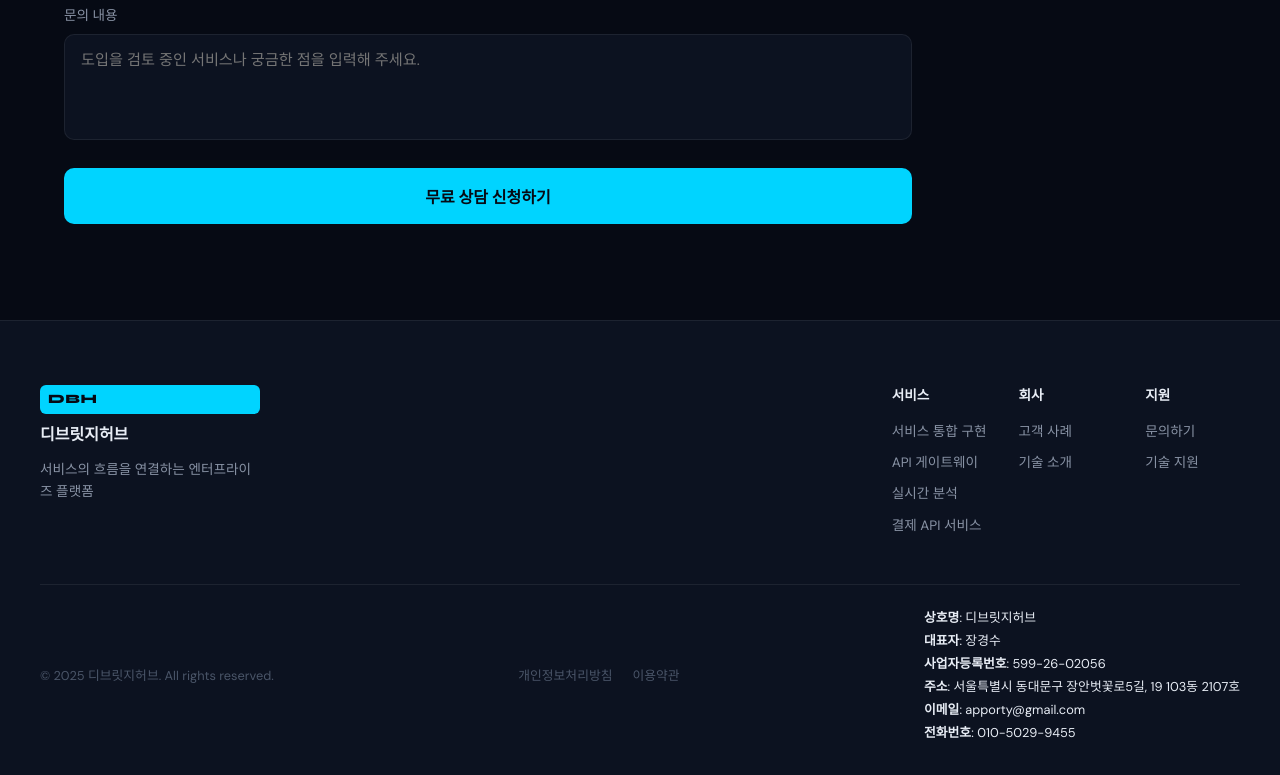
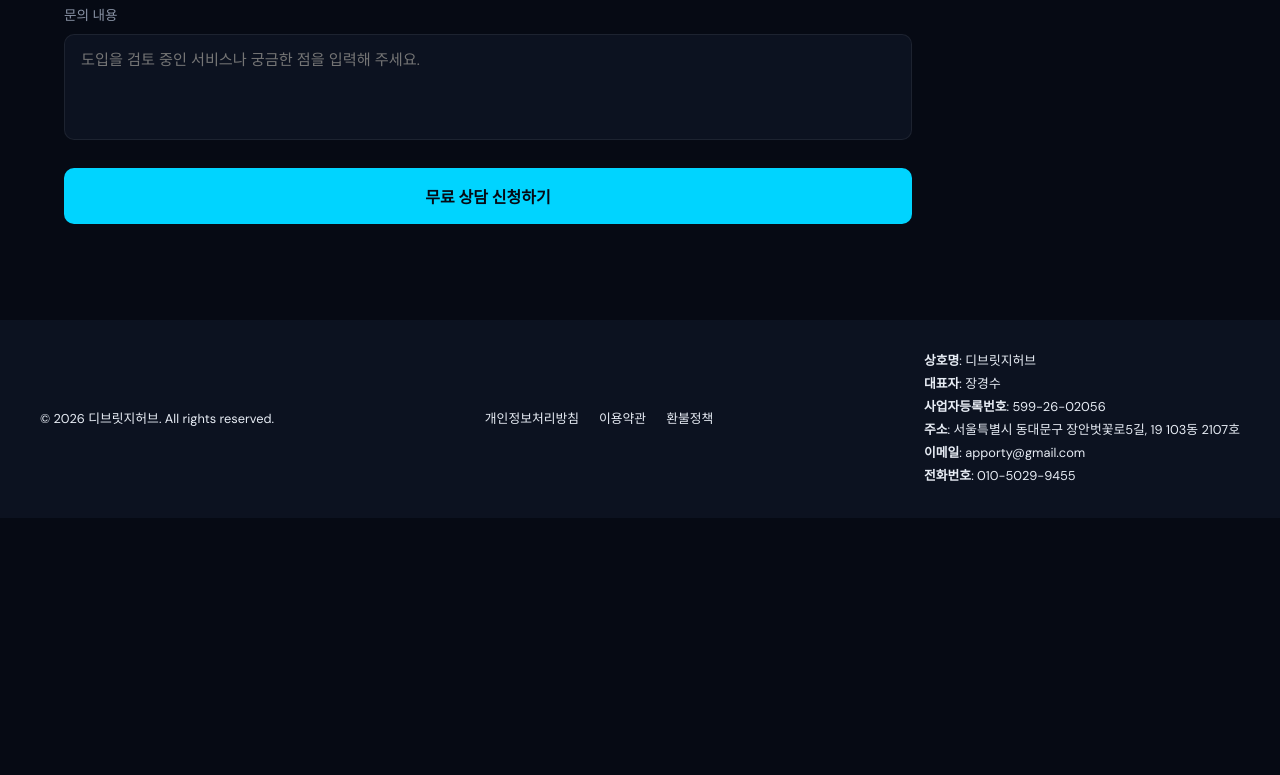
Before and after one commit to hightecbridge/dbridgehub-front-homepage, a React (Create React App) app: page / in a window 1280 px wide. Shown: the part 3277-4052 px from the top of the page. After the commit the page ends 3795 px from the top, so only its background shows below. Built offline with nearby package versions, Linux system fonts and the light colour scheme.

Commit message:
first commit

```diff
--- a/src/App.css
+++ b/src/App.css
@@ -708,8 +708,8 @@ body {
 /* ─── Footer ─── */
 .footer {
   background: var(--bg2);
-  border-top: 1px solid var(--border);
-  padding: 4rem 1.5rem 2rem;
+  border-top: none;
+  padding: 2rem 1.5rem 2rem;
 }
 .footer-inner {
   max-width: 1200px;
@@ -731,36 +731,11 @@ body {
 .footer-brand .logo-text { display: inline; }
 .footer-brand p { color: var(--text-muted); font-size: 0.85rem; max-width: 220px; margin-top: 0.25rem; }
 
-.footer-links {
-  display: grid;
-  grid-template-columns: repeat(3, 1fr);
-  gap: 2rem;
-}
-.footer-col {
-  display: flex;
-  flex-direction: column;
-  gap: 0.6rem;
-}
-.footer-col strong {
-  font-family: var(--font-display);
-  font-size: 0.85rem;
-  font-weight: 700;
-  color: var(--text);
-  margin-bottom: 0.25rem;
-}
-.footer-col a {
-  color: var(--text-muted);
-  text-decoration: none;
-  font-size: 0.85rem;
-  transition: color var(--transition);
-}
-.footer-col a:hover { color: var(--cyan); }
-
 .footer-bottom {
   max-width: 1200px;
   margin: 0 auto;
-  padding-top: 1.5rem;
-  border-top: 1px solid var(--border);
+  padding-top: 0;
+  border-top: none;
   display: flex;
   flex-direction: column;
   gap: 0.75rem;
@@ -770,13 +745,13 @@ body {
 @media (min-width: 600px) {
   .footer-bottom { flex-direction: row; justify-content: space-between; text-align: left; flex-wrap: wrap; }
 }
-.footer-bottom p { color: var(--text-dim); font-size: 0.8rem; }
+.footer-bottom p { color: var(--text); font-size: 0.8rem; }
 .footer-legal { display: flex; gap: 1.25rem; }
-.footer-legal a { color: var(--text-dim); font-size: 0.8rem; text-decoration: none; }
-.footer-legal a:hover { color: var(--text-muted); }
+.footer-legal a { color: var(--text); font-size: 0.8rem; text-decoration: none; }
+.footer-legal a:hover { color: var(--cyan); }
 
 .footer-company {
-  color: var(--text-dim);
+  color: var(--text);
   font-size: 0.8rem;
   display: flex;
   flex-direction: column;
@@ -848,3 +823,31 @@ body {
 .terms-content p {
   margin-bottom: 0.75rem;
 }
+
+/* ─── Refund ─── */
+.refund-section {
+  padding: 4rem 0 5rem;
+}
+.refund-content {
+  max-width: 800px;
+  margin: 0 auto;
+  color: var(--text-muted);
+  font-size: 0.9rem;
+  line-height: 1.7;
+}
+.refund-content h1 {
+  font-family: var(--font-display);
+  font-size: 1.45rem;
+  margin: 0 0 1rem 0;
+  color: var(--text);
+}
+.refund-content h3 {
+  font-family: var(--font-display);
+  font-size: 1rem;
+  margin: 1.25rem 0 0.5rem;
+  color: var(--text);
+}
+.refund-content ul {
+  padding-left: 1.2rem;
+  margin-bottom: 0.75rem;
+}
--- a/src/App.js
+++ b/src/App.js
@@ -368,31 +368,56 @@ function Terms() {
         <div className={`terms-content ${inView ? 'visible' : ''}`}>
           <h3>제1조 (목적)</h3>
           <p>
-            본 약관은 디브릿지허브(이하 &quot;회사&quot;)가 제공하는 서비스 이용과 관련하여 회사와 이용자의 권리, 의무 및 책임사항을 규정함을 목적으로 합니다.
+            본 약관은 디브릿지허브(이하 “회사”)가 제공하는 서비스의 이용과 관련하여 회사와 이용자 간의 권리, 의무 및 책임사항을 규정함을 목적으로 합니다.
           </p>
 
-          <h3>제2조 (서비스 내용)</h3>
-          <p>회사는 학원 관리 시스템 및 관련 서비스를 제공합니다.</p>
+          <h3>제2조 (정의)</h3>
+          <p>
+            “서비스”란 회사가 제공하는 데이터 관리, 학원관리 및 관련 온라인 서비스를 의미합니다.<br />
+            “이용자”란 본 약관에 따라 회사가 제공하는 서비스를 이용하는 회원 및 비회원을 말합니다.
+          </p>
 
-          <h3>제3조 (회원가입 및 관리)</h3>
-          <p>이용자는 회사가 정한 절차에 따라 회원가입을 할 수 있으며, 정보는 사실에 기반해야 합니다.</p>
+          <h3>제3조 (약관의 효력 및 변경)</h3>
+          <p>
+            본 약관은 서비스 화면에 게시하거나 기타 방법으로 이용자에게 공지함으로써 효력이 발생합니다.<br />
+            회사는 관련 법령을 위반하지 않는 범위에서 약관을 변경할 수 있습니다.
+          </p>
 
-          <h3>제4조 (서비스 이용)</h3>
-          <p>회사는 안정적인 서비스 제공을 위해 노력하며, 불가피한 경우 서비스가 중단될 수 있습니다.</p>
+          <h3>제4조 (서비스의 제공)</h3>
+          <p>회사는 다음과 같은 서비스를 제공합니다.</p>
+          <ul>
+            <li>학원 관리 시스템 제공</li>
+            <li>데이터 관리 및 분석 서비스</li>
+            <li>기타 회사가 정하는 서비스</li>
+          </ul>
 
-          <h3>제5조 (결제 및 환불)</h3>
-          <p>서비스 이용에 따른 결제 및 환불 정책은 별도로 안내합니다.</p>
+          <h3>제5조 (서비스 이용 및 제한)</h3>
+          <p>
+            이용자는 관계 법령 및 본 약관을 준수하여야 하며, 서비스의 정상적인 운영을 방해하는 행위를 해서는 안 됩니다.
+          </p>
 
-          <h3>제6조 (이용자의 의무)</h3>
-          <p>이용자는 관련 법령 및 본 약관을 준수해야 하며, 서비스 운영을 방해하는 행위를 해서는 안 됩니다.</p>
+          <h3>제6조 (결제 및 이용요금)</h3>
+          <p>
+            서비스 이용에 대한 요금은 회사가 정한 정책에 따릅니다.<br />
+            결제는 카드, 계좌이체 등 회사가 제공하는 방법을 통해 이루어집니다.
+          </p>
 
-          <h3>제7조 (책임의 제한)</h3>
-          <p>회사는 천재지변 등 불가항력으로 발생한 손해에 대해 책임을 지지 않습니다.</p>
+          <h3>제7조 (환불 및 청약철회)</h3>
+          <p>환불 및 청약철회는 회사의 환불정책에 따릅니다.</p>
 
-          <h3>제8조 (분쟁 해결)</h3>
+          <h3>제8조 (서비스 중단)</h3>
+          <p>회사는 시스템 점검, 장애, 기타 불가피한 사유로 서비스 제공을 일시적으로 중단할 수 있습니다.</p>
+
+          <h3>제9조 (면책조항)</h3>
+          <p>회사는 천재지변, 불가항력적 사유로 서비스를 제공할 수 없는 경우 책임을 지지 않습니다.</p>
+
+          <h3>제10조 (준거법 및 관할)</h3>
           <p>
-            본 약관과 관련된 분쟁은 대한민국 법을 따르며, 관할 법원은 회사 소재지를 기준으로 합니다.
+            본 약관은 대한민국 법률에 따라 해석되며, 분쟁 발생 시 회사 소재지를 관할하는 법원을 관할 법원으로 합니다.
           </p>
+
+          <h3>부칙</h3>
+          <p>본 약관은 2026년 4월 2일부터 시행합니다.</p>
         </div>
       </div>
     </section>
@@ -491,7 +516,7 @@ function Privacy() {
           </p>
 
           <p className="privacy-meta">
-            시행일: 2025-01-01<br />
+            시행일: 2026-04-02<br />
             최종 수정일: 2026-04-02
           </p>
         </div>
@@ -584,37 +609,12 @@ function Contact() {
 function Footer() {
   return (
     <footer className="footer">
-      <div className="footer-inner">
-        <div className="footer-brand">
-          <span className="logo-mark">DBH</span>
-          <span className="logo-text">디브릿지허브</span>
-          <p>서비스의 흐름을 연결하는 엔터프라이즈 플랫폼</p>
-        </div>
-        <div className="footer-links">
-          <div className="footer-col">
-            <strong>서비스</strong>
-            <Link to="/#services">서비스 통합 구현</Link>
-            <Link to="/#services">API 게이트웨이</Link>
-            <Link to="/#services">실시간 분석</Link>
-            <Link to="/#services">결제 API 서비스</Link>
-          </div>
-          <div className="footer-col">
-            <strong>회사</strong>
-            <Link to="/#cases">고객 사례</Link>
-            <Link to="/#tech">기술 소개</Link>
-          </div>
-          <div className="footer-col">
-            <strong>지원</strong>
-            <Link to="/#contact">문의하기</Link>
-            <Link to="/#contact">기술 지원</Link>
-          </div>
-        </div>
-      </div>
       <div className="footer-bottom">
-        <p>© 2025 디브릿지허브. All rights reserved.</p>
+        <p>© 2026 디브릿지허브. All rights reserved.</p>
         <div className="footer-legal">
           <Link to="/privacy">개인정보처리방침</Link>
           <Link to="/terms">이용약관</Link>
+          <Link to="/refund">환불정책</Link>
         </div>
         <div className="footer-company">
           <div className="footer-company-row footer-company-row--emph"><strong>상호명</strong>: 디브릿지허브</div>
@@ -687,6 +687,58 @@ function TermsPage() {
   );
 }
 
+function Refund() {
+  const [ref, inView] = useInView();
+  return (
+    <section className="refund-section" id="refund" ref={ref}>
+      <div className="section-inner">
+        <div className={`section-header ${inView ? 'visible' : ''}`}>
+          <span className="section-tag">REFUND</span>
+          <h2 className="section-title">환불 정책</h2>
+          <p className="section-desc">
+            서비스 이용과 관련된 환불 절차 및 규정을 안내합니다.
+          </p>
+        </div>
+        <div className={`refund-content ${inView ? 'visible' : ''}`}>
+          <h1>환불 정책</h1>
+          <p>회사는 전자상거래 등에서의 소비자 보호에 관한 법률을 준수합니다.</p>
+
+          <h3>1. 결제 방법</h3>
+          <ul>
+            <li>신용카드, 계좌이체 등</li>
+          </ul>
+
+          <h3>2. 환불 규정</h3>
+          <ul>
+            <li>서비스 시작 전: 전액 환불 가능</li>
+            <li>서비스 이용 후: 이용분 제외 후 환불</li>
+          </ul>
+
+          <h3>3. 환불 절차</h3>
+          <ul>
+            <li>고객센터 이메일을 통해 요청</li>
+            <li>확인 후 7일 이내 처리</li>
+          </ul>
+        </div>
+      </div>
+    </section>
+  );
+}
+
+function RefundPage() {
+  useEffect(() => {
+    window.scrollTo(0, 0);
+  }, []);
+
+  return (
+    <div className="app">
+      <Navbar />
+      <Refund />
+      <Footer />
+    </div>
+  );
+}
+
 export default function App() {
   const location = useLocation();
   if (location.pathname === '/' && location.hash === '#privacy') {
@@ -701,6 +753,7 @@ export default function App() {
       <Route path="/" element={<HomePage />} />
       <Route path="/privacy" element={<PrivacyPage />} />
       <Route path="/terms" element={<TermsPage />} />
+      <Route path="/refund" element={<RefundPage />} />
       <Route path="*" element={<Navigate to="/" replace />} />
     </Routes>
   );
```
